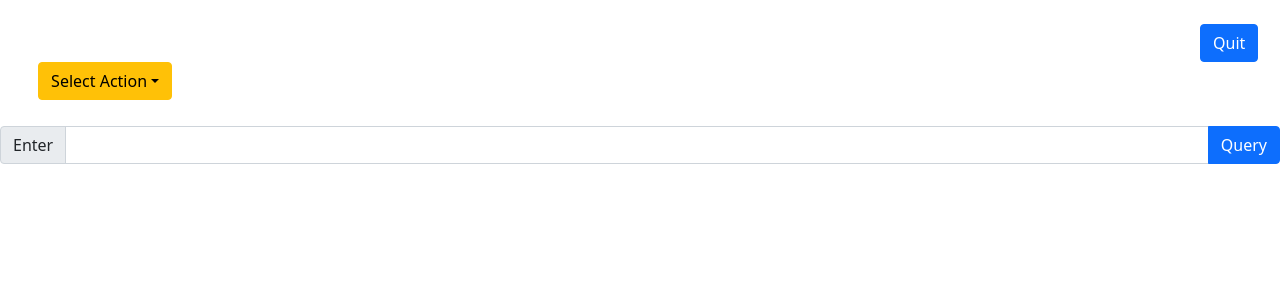
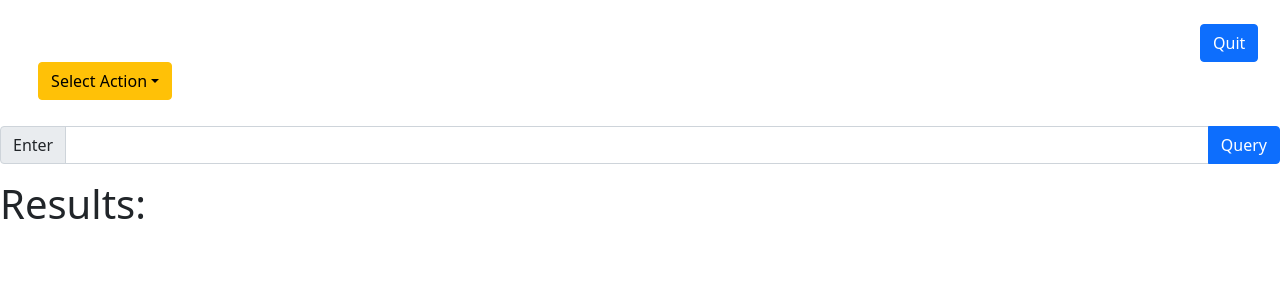
Before and after one commit to pmoeini1/3309-webapp, a React (Create React App) app: page / in a window 1280 px wide. Shown: the top 300 px of the page. Built offline with nearby package versions, Linux system fonts and the light colour scheme.

Commit message:
format change

```diff
--- a/src/App.js
+++ b/src/App.js
@@ -32,7 +32,6 @@ function App() {
   let dropdown = (
     <div className='dropdown'>
       <DropdownButton variant="warning" id="dropdown-basic-button" title="Select Action">
-        {/* input city; input position; input height; input age; input */}
         <Dropdown.Item onClick={
           () => {
             setAction(1);
@@ -92,6 +91,9 @@ function App() {
     </div>
   );
 
+  let resultsHeader = (
+    <h1>Results: </h1>
+  );
 
 
   return (
@@ -99,6 +101,7 @@ function App() {
       {quitButton}
       {dropdown}
       {input}
+      {resultsHeader}
       {display}
     </div>
   );
```
